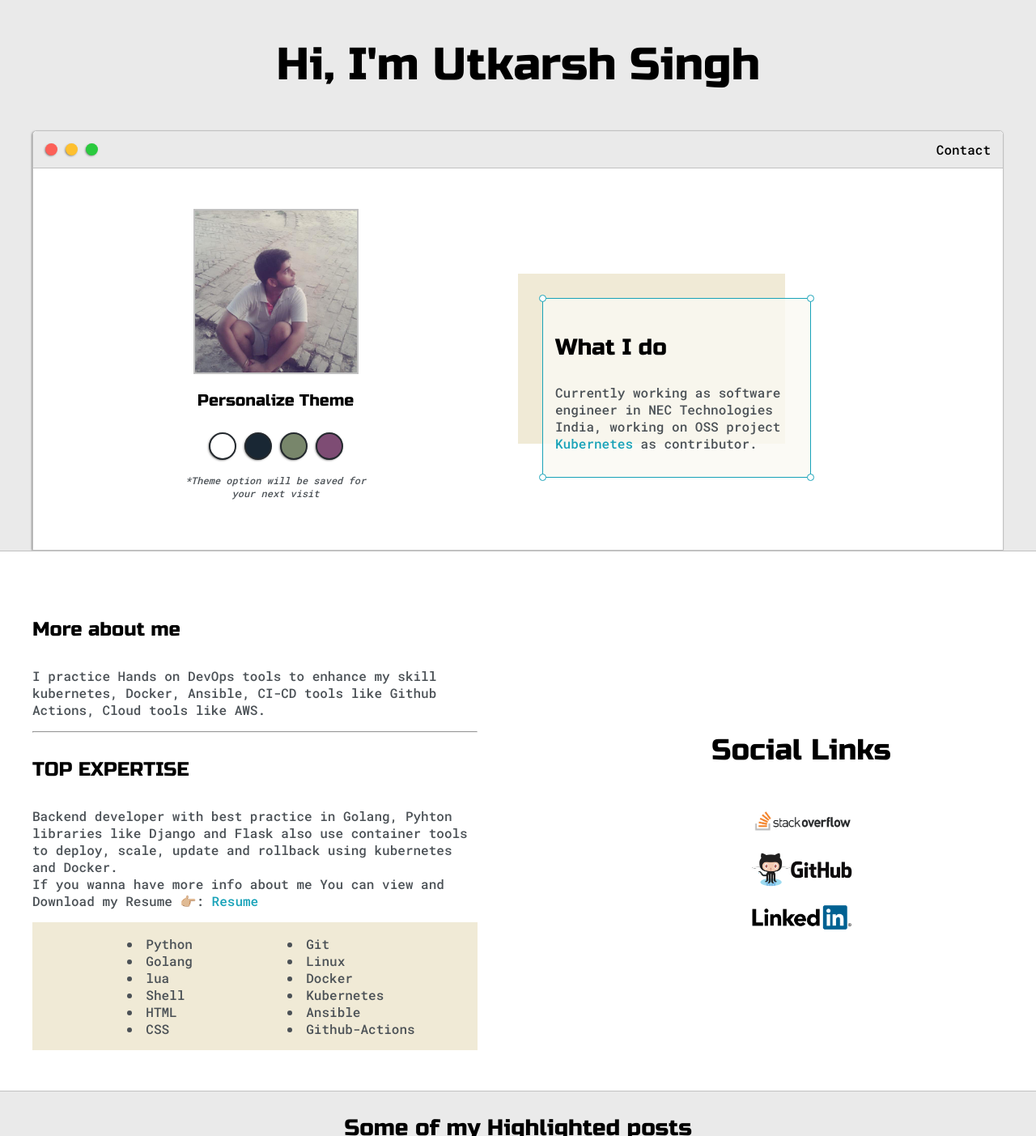
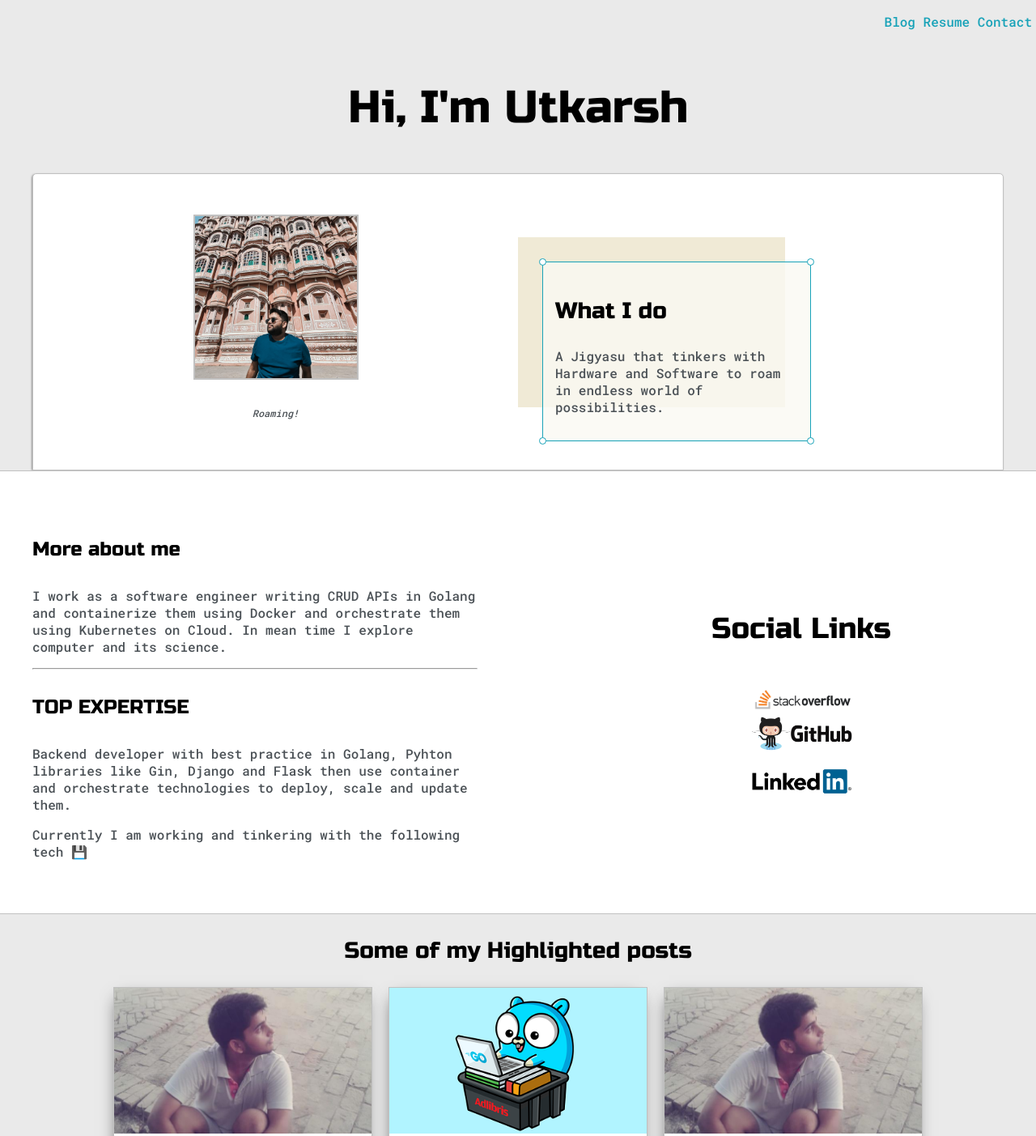
Before and after one commit to anterabyte/anterabyte.github.io, a plain HTML site: page index.html in a window 1280 px wide. Shown: the top 1403 px of the page at 81% size. Drawn offline with Linux system fonts and the light colour scheme.

Commit message:
Updated my website and do a little bit of Cleanup 😊
Signed-off-by: anterabyte <dragomon27@gmail.com>

```diff
--- a/index.html
+++ b/index.html
@@ -20,37 +20,23 @@
 
 </head>
 <body>
+
   <section class="s1">
+    <header class="header-1">
+    <p style="text-align: right;padding-right:5px"> <a href="#">Blog</a> <a href="#">Resume</a> <a href="#">Contact </a> </p>
+    </header>
     <div class="main-container">
       <div class="greetings-wrapper">
-				<h1>Hi, I'm Utkarsh Singh</h1>
+	<h1>Hi, I'm Utkarsh</h1>
       </div>
 
       <div class="intro-wrapper">
-				<div class="nav-wrapper">
-					<div class="dot-wrapper">
-						<div id="dot-1" class="browser-dot"></div>
-						<div id="dot-2" class="browser-dot"></div>
-						<div id="dot-3" class="browser-dot"></div>
-					</div>
-
-					<ul id="navigation">
-						<li><a href="#">Contact</a></li>
-					</ul>
-				</div>
 
 	<div class="left-column">
-					<img id="profile_pic" src="images/Mypic.jpeg" />
-					<h5 style="text-align: center;line-height: 0;">Personalize Theme</h5>
+	  <img id="profile_pic" src="images/Image1.jpeg" />
+	  <h5 style="text-align: center;line-height: 0;"></h5>
 
-					<div id="theme-options-wrapper">
-						<div data-mode="light" id="light-mode" class="theme-dot"></div>
-						<div data-mode="blue"  id="blue-mode" class="theme-dot"></div>
-						<div data-mode="green"  id="green-mode" class="theme-dot"></div>
-						<div data-mode="purple"  id="purple-mode" class="theme-dot"></div>
-					</div>
-
-					<p id="settings-note">*Theme option will be saved for <br>your next visit</p>
+	  <p id="settings-note">Roaming!</p>
 
 	</div>
 
@@ -60,7 +46,7 @@
 	      <div id="corner-tl" class="corner"></div>
 	      <div id="corner-tr" class="corner"></div>
 	      <h3>What I do</h3>
-							<p>Currently working as software engineer in NEC Technologies India, working on OSS project <a href="https://kubernetes.io/">Kubernetes</a> as contributor. </p>
+	      <p>A Jigyasu that tinkers with Hardware and Software to roam in endless world of possibilities.</p>
 	      <div id="corner-bl" class="corner"></div>
 	      <div id="corner-br" class="corner"></div>
 	    </div>
@@ -77,44 +63,22 @@
 	<div class="about-me">
 	  <h4>More about me</h4>
 	  <p>
-					    I practice Hands on DevOps tools to enhance my skill kubernetes, Docker, Ansible, CI-CD tools like Github Actions, Cloud tools like AWS.
+	    I work as a software engineer writing CRUD APIs in Golang and containerize them using Docker and orchestrate them using Kubernetes on Cloud. In mean time I explore computer and its science.
 	  </p>
 	  <hr>
 	  <h4>TOP EXPERTISE</h4>
 	  <p>
-					Backend developer with best practice in Golang, Pyhton libraries like Django and Flask also use container tools to deploy, scale, update and rollback using kubernetes and Docker.
+	    Backend developer with best practice in Golang, Pyhton libraries like Gin, Django and Flask then use container and orchestrate technologies to deploy, scale and update them.
 	    <br>
-					If you wanna have more info about me You can view and Download my Resume 👉🏼:
-					<a target="_blank" href="UtkarshSingh_Resume.pdf">Resume</a>
+	    <p> Currently I am working and tinkering with the following tech 💾 </p>
 	  </p>
-
-					<div id="skills">
-
-						<menu>
-						<li>Python</li>
-						<li>Golang</li>
-						<li>lua</li>
-						<li>Shell</li>
-						<li>HTML</li>
-						<li>CSS</li>
-						</menu>
-
-						<menu>
-						<li>Git</li>
-						<li>Linux</li>
-						<li>Docker</li>
-						<li>Kubernetes</li>
-						<li>Ansible</li>
-						<li>Github-Actions</li>
-						</menu>
-					</div>
 	</div>
 
 	<div class="social-links">
 	  <h2>Social Links</h2>
 	  <br />
 	  <a target="_blank" href="https://stackoverflow.com/users/15585700/tera-byte"><img id="social_img" src="images/Stackoverflow.png"></a>
-					<br />
+
 	  <a target="_blank" href="https://github.com/utkarsh-singh1"><img id="social_img" src="images/GitHub.png"></a>
 	  <br />
 	  <a target="_blank" href="https://www.linkedin.com/in/ahemjigyasu/"><img id="social_img" src="images/LinkedIn.png"></a>
```
Also changed, not shown: images/Image1.jpeg (added). Lines whose indentation alone changed are shown as unchanged.
